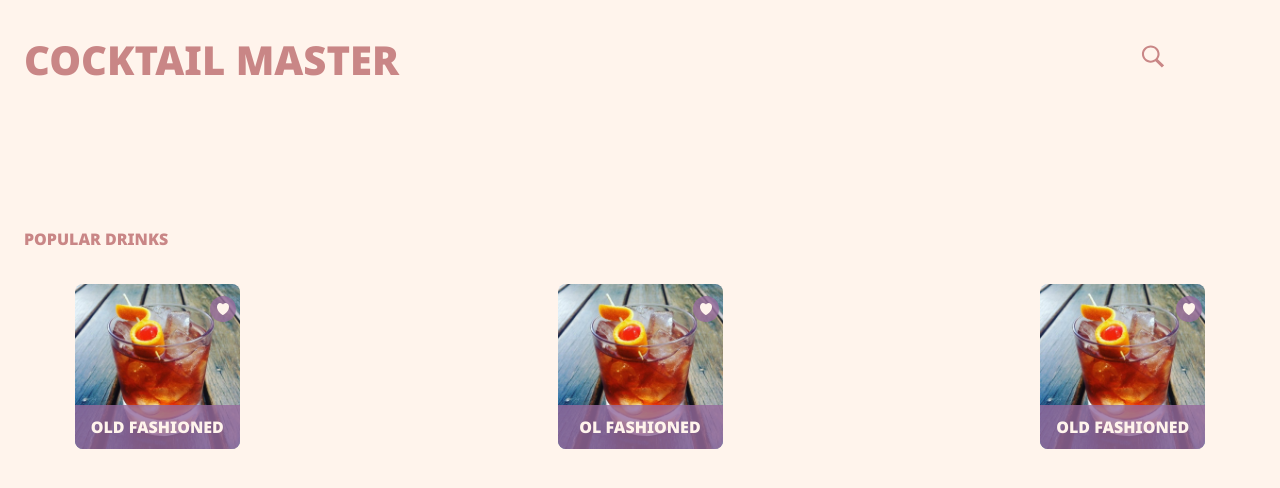
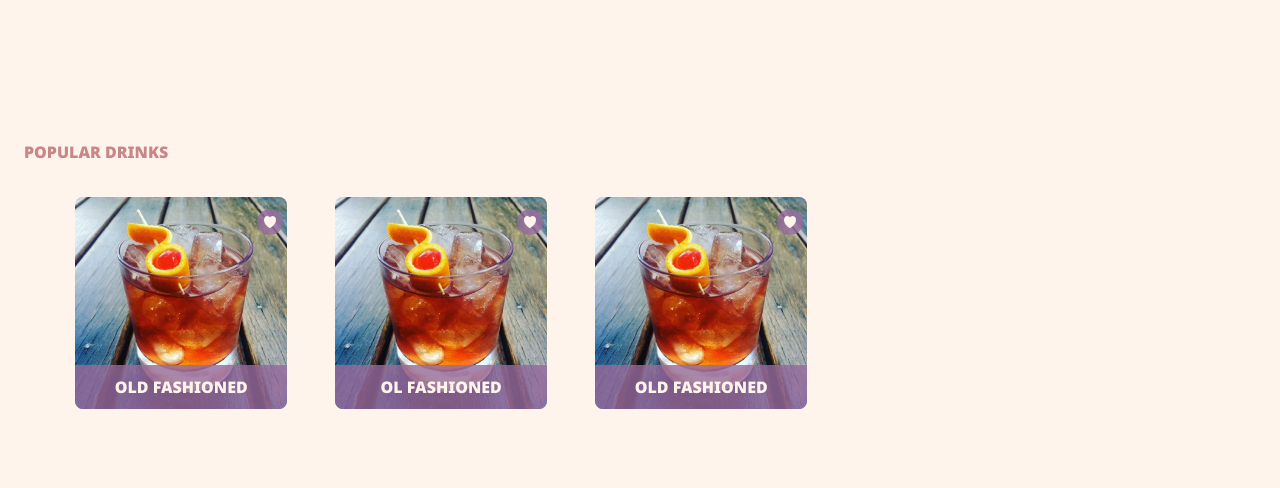
Before and after one commit to Stellar-Junior-Dev/cocktailMasters-alexandra, a React (Create React App) app: page /#/category/0 in a window 1280 px wide. Shown: the top 488 px of the page. Built offline with nearby package versions, Linux system fonts and the light colour scheme.

Commit message:
category page

```diff
--- a/src/pages/categories/CategoryPage.js
+++ b/src/pages/categories/CategoryPage.js
@@ -5,10 +5,11 @@ import { useEffect } from "react";
 import { useParams } from "react-router";
 import { selectSelectedCategory } from "../../selectors/selectCocktailData";
 import "./categoryPage.css";
-
+import { isMobile } from "../../selectors/selectCocktailData";
 export function CategoryPage() {
   const dispatch = useDispatch();
   const category = useSelector(selectSelectedCategory);
+  const mobile = isMobile();
   let { categoryId } = useParams();
   useEffect(() => {
     dispatch({
@@ -20,10 +21,12 @@ export function CategoryPage() {
   return (
     !!category && (
       <>
-        <Controls />
-        <div className="title">
-          <h2>COCKTAIL MASTER</h2>
-        </div>
+        {mobile && <Controls />}
+        {mobile && (
+          <div className="title">
+            <h2>COCKTAIL MASTER</h2>
+          </div>
+        )}
         <div className="content">
           <Category
             className="category-page"
--- a/src/pages/categories/categoryPage.css
+++ b/src/pages/categories/categoryPage.css
@@ -57,3 +57,20 @@
     justify-content: center;
   }
 }
+
+@media screen and (min-width: 768px) {
+  .category-page .card {
+    margin: 24px;
+    height: 212px;
+    width: 212px;
+    background-color: blueviolet;
+    flex-shrink: 0;
+    background-size: cover;
+    position: relative;
+    border-radius: 8px;
+  }
+
+  .category-page {
+    justify-content: flex-start;
+  }
+}
--- a/src/pages/details/details.css
+++ b/src/pages/details/details.css
@@ -51,16 +51,12 @@
   color: #fff4ec;
 }
 
-@media screen and (min-width: 768) {
+@media screen and (min-width: 76px) {
   .cocktail-title {
     margin-left: 3%;
-    width: 40%;
   }
-
   .cocktail-title-text {
-    margin-bottom: 0;
-    font-size: 40px;
-    line-height: 54px;
-    color: #fff4ec;
+    margin-top: 1%;
+    margin-bottom: 5%;
   }
 }
```
